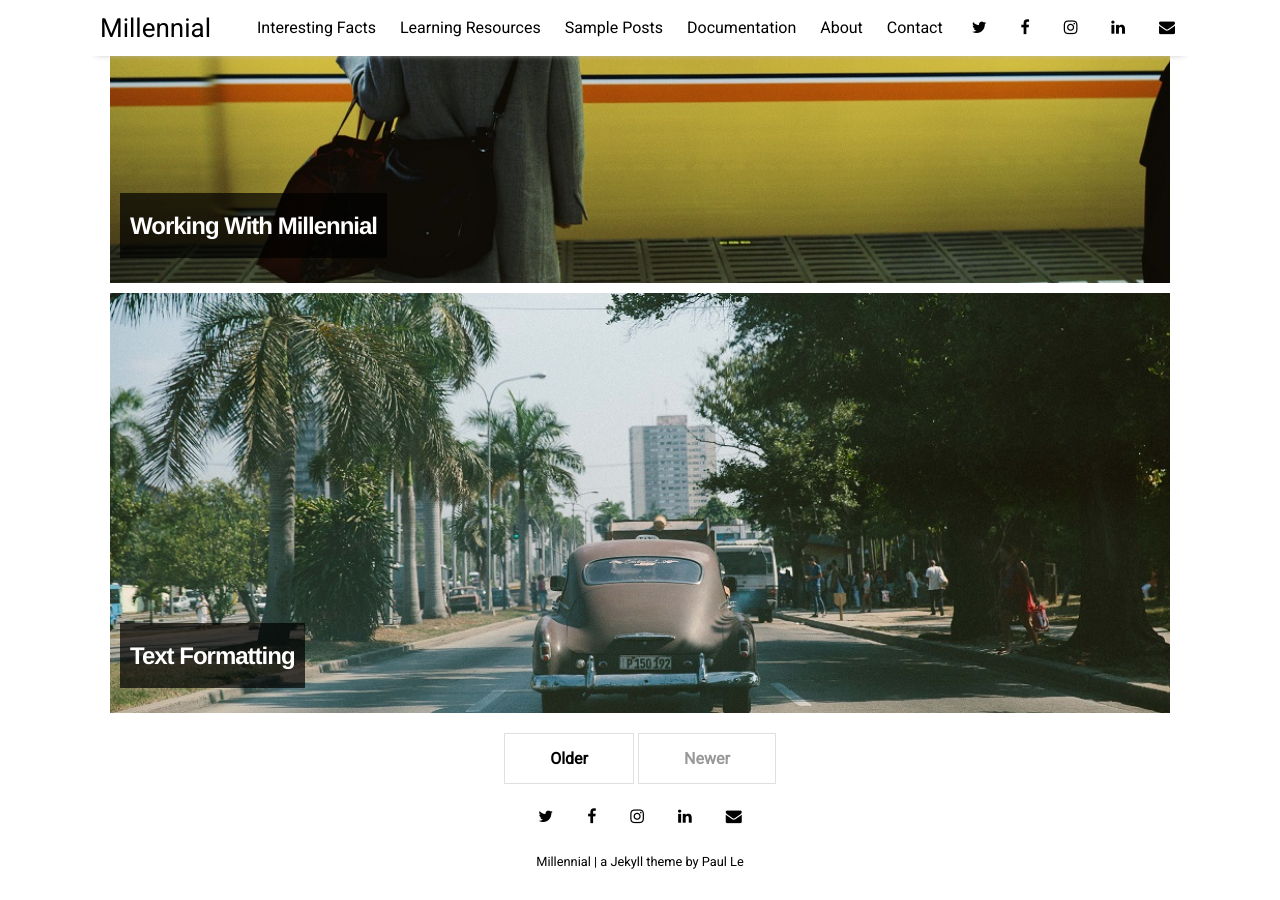
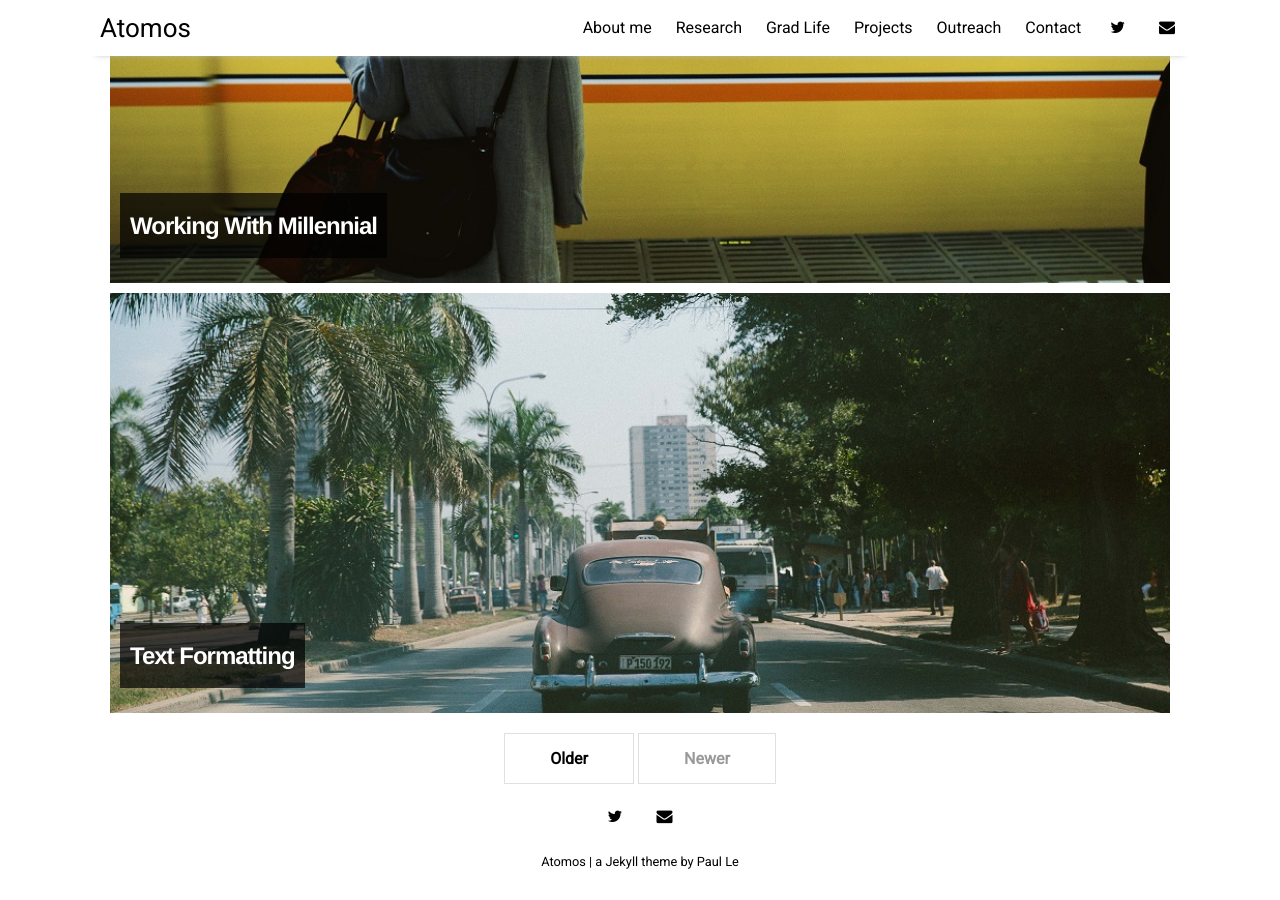
Before and after one commit to ChekHub/chekhub.github.io, a Jekyll site: the page built from index.html, in a window 1280 px wide and 900 px high, scrolled down 1498 px. Built offline with Jekyll 4.4.1, drawn with Linux system fonts in a browser that asks for light colours; nearby versions of some CDN libraries; the list of posts is cut into pages by our own code.

Commit message:
Update settings.yml

```diff
--- a/_data/settings.yml
+++ b/_data/settings.yml
@@ -1,4 +1,4 @@
-title:  "Millennial"
+title:  "Atomos"
 tagline: "a Jekyll theme"
 description:
 author:
@@ -11,18 +11,15 @@ disqus:
   disqus_shortname: 'millennial-3'
 
 menu:
-- {name: 'Interesting Facts', file: 'facts.html'}
-- {name: 'Learning Resources', file: 'resources.html'}
-- {name: 'Sample Posts', file: 'sample-posts.html'}
-- {name: 'Documentation', file: 'documentation.html'}
-- {name: 'About', file: 'about.html'}
+- {name: 'About me', file: 'facts.html'}
+- {name: 'Research', file: 'resources.html'}
+- {name: 'Grad Life', file: 'sample-posts.html'}
+- {name: 'Projects', file: 'documentation.html'}
+- {name: 'Outreach', file: 'about.html'}
 - {name: 'Contact', file: 'contact.html'}
 
 social:
-- {icon: 'twitter', link: 'https://twitter.com/paululele'}
-- {icon: 'facebook', link: 'https://www.facebook.com/Le.Paul.94'}
-- {icon: 'instagram', link: 'https://instagram.com/paululele'}
-- {icon: 'linkedin', link: 'https://linkedin.com/in/lenpaul'}
-- {icon: 'envelope', link: 'mailto:l.nguyen.paul@gmail.com'}
+- {icon: 'twitter', link: 'https://twitter.com/elchekchek'}
+- {icon: 'envelope', link: 'mailto:scanleo@me.com'}
 
 # Available social icons are powered by Font Awesome, so you can use any icon that they offer
```
